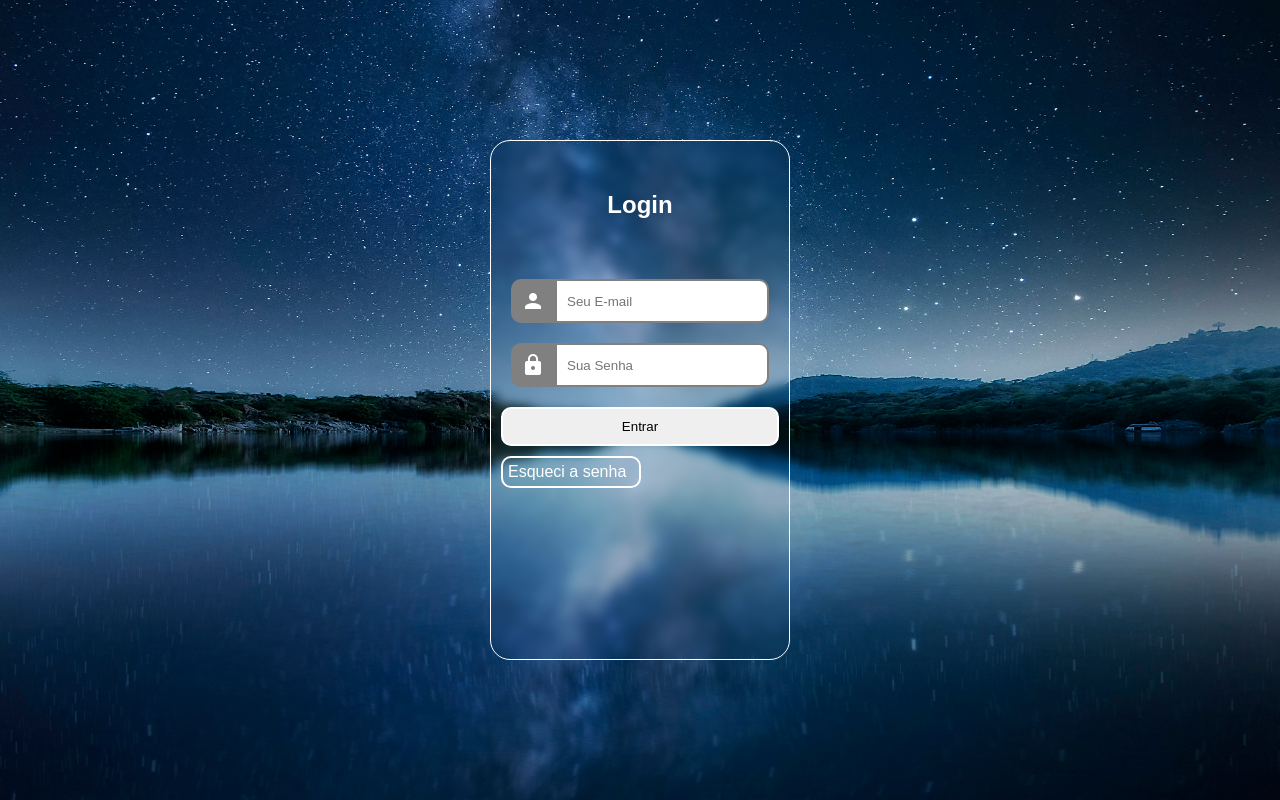
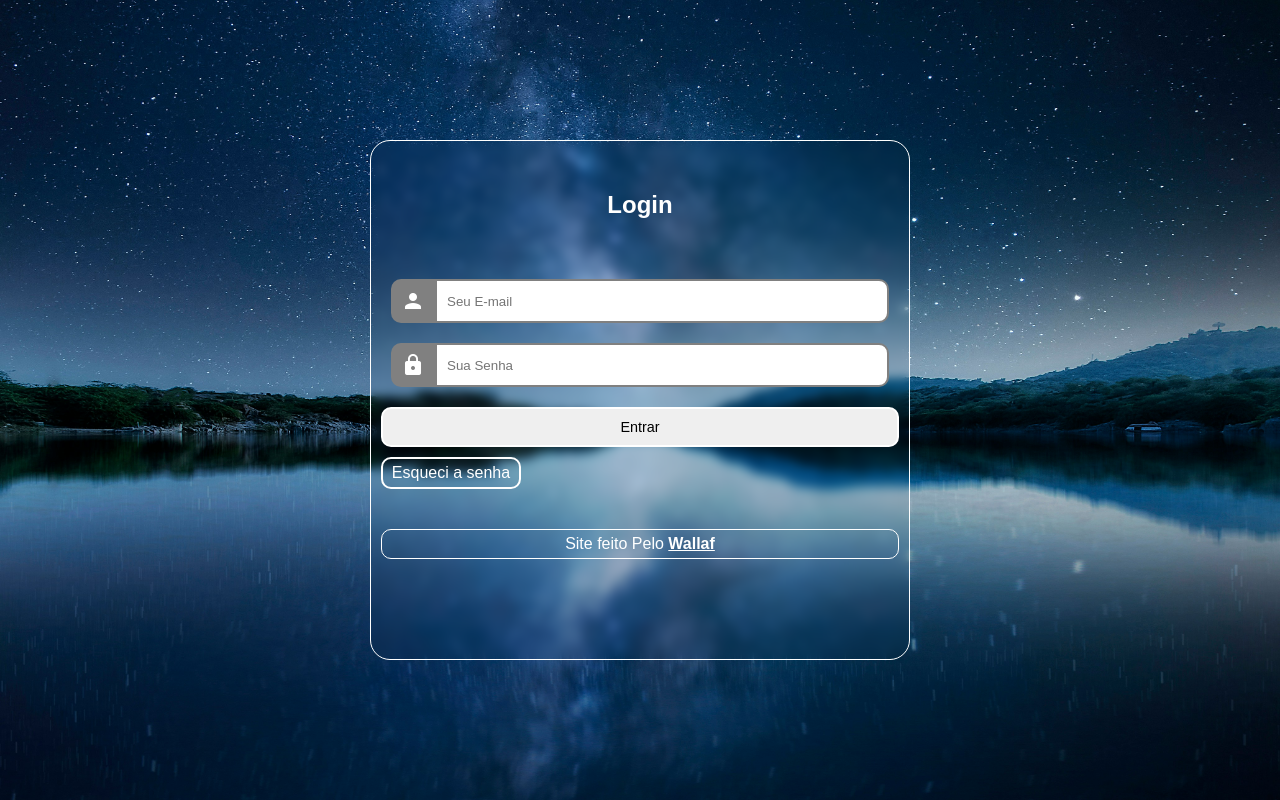
Before and after one commit to Wrocha21/Projeto_Login2, a PHP site: page / in a window 1280 px wide. Run offline with PHP 8.4, Linux system fonts and the light colour scheme.

Commit message:
Finalizando Projeto

```diff
--- a/Estilos/MediaQueries.css
+++ b/Estilos/MediaQueries.css
@@ -0,0 +1,53 @@
+@charset "UTF-8";
+
+
+@media screen and (min-width:769px) and (max-width:992px) {
+    #Login {
+        width: 420px ;
+        height: 520px;
+    }
+
+    form > a {
+        width: 140px;
+    }
+}
+
+@media screen and (min-width:992px) and (max-width:1200px) {
+    #Login {
+        width: 490px;
+        height: 520px;
+    }
+
+    form > a {
+        width: 140px;
+        background: none;
+        border: 2px solid white;
+        color: white;
+    }
+
+    form > a:hover {
+        background-color: white;
+        color: black;
+    }
+
+}
+
+@media screen and (min-width:1200px) {
+    #Login {
+        width: 540px;
+        height: 520px;
+    }
+
+    form > a {
+        width: 140px;
+        background: none;
+        border: 2px solid white;
+        color: white;
+    }
+
+    form > a:hover {
+        background-color: white;
+        color: black;
+    }
+
+}
--- a/Estilos/styles.css
+++ b/Estilos/styles.css
@@ -36,6 +36,8 @@ main {
     width: 300px;
     border: 1px solid white;
     border-radius: 20px;
+    transition: width 0.4s, height 0.4s;
+    transition-timing-function: ease;
 
     backdrop-filter: blur(5px);
     transform: translate(-50%, -50%);
@@ -92,6 +94,8 @@ form > input[type=submit] {
     border: 2px solid rgb(255, 255, 255);
     border-radius: 10px;
     color: black;
+
+    font-size: 0.9em;
 }
 
 form > input[type=submit]:hover {
@@ -101,16 +105,31 @@ form > input[type=submit]:hover {
 
 form > a {
     display: block;
-    color: white;
+    text-align: center;
+    color: rgb(0, 0, 0);
     text-decoration: none;
     margin-top: 10px;
-    width: 140px;
     padding: 5px;
     border-radius: 10px;
-    border: 2px solid white;
+    background-color: rgb(255, 255, 255);
 }
 
 form > a:hover {
-    background-color:  rgba(240, 239, 239, 0.637);
-    color: rgb(79, 79, 80);
+    background-color:  rgba(161, 160, 160, 0.87);
+    color: rgb(255, 255, 255);
 }
+
+footer {
+    text-align: center;
+    padding: 5px;
+    border-radius: 10px;
+    margin-top: 40px;
+    color: rgb(255, 255, 255);
+    font-weight: 500;
+    background: none;
+    border: 1px solid white;
+}
+
+footer a {
+    color: rgb(255, 255, 255);
+}
--- a/index.html
+++ b/index.html
@@ -38,6 +38,7 @@
 
                     <input type="submit" value="Entrar">
                     <a href="">Esqueci a senha</a>
+                    <footer>Site feito Pelo <strong><a href="">Wallaf</a></strong></footer>
                 </form>
             </div>
         </section>
```
